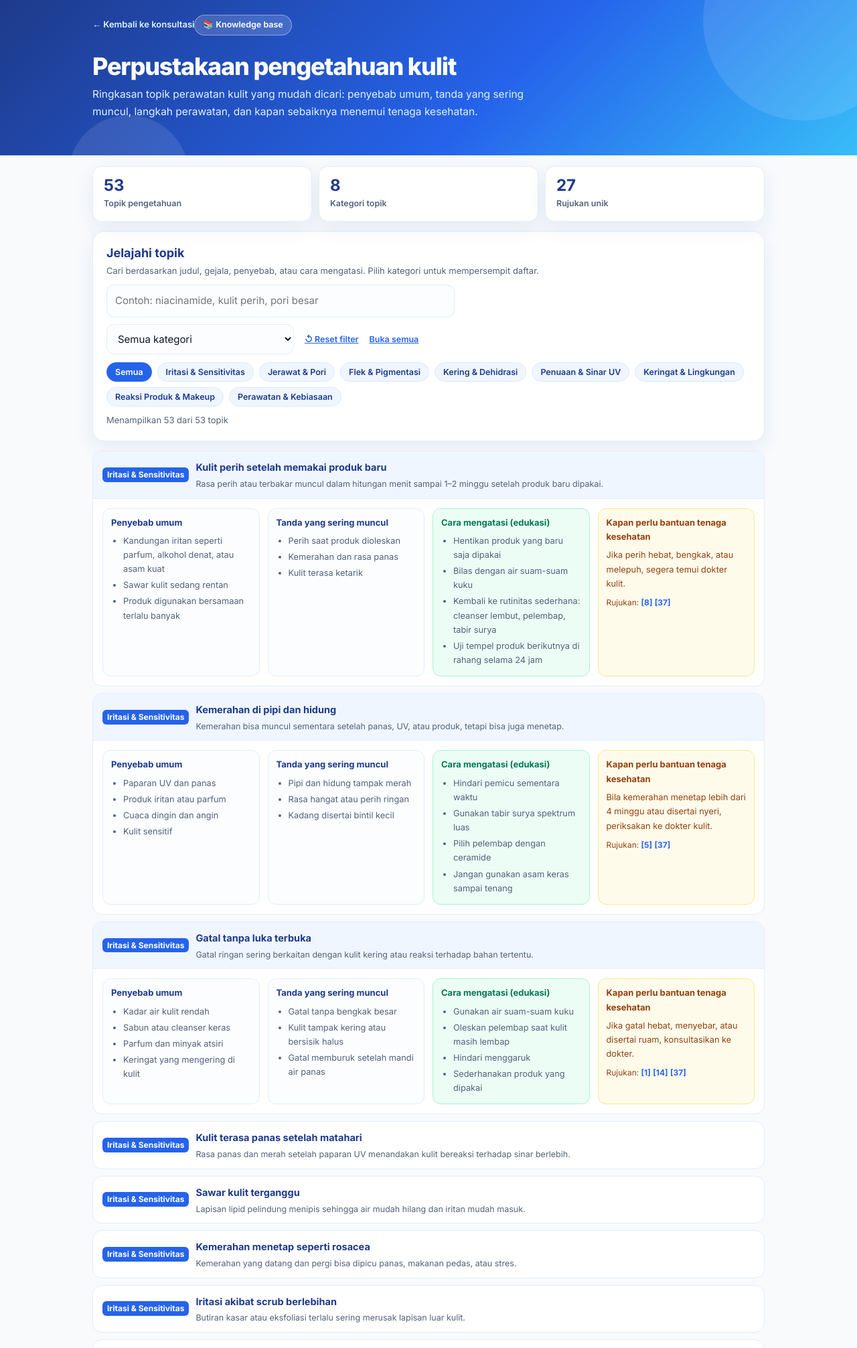
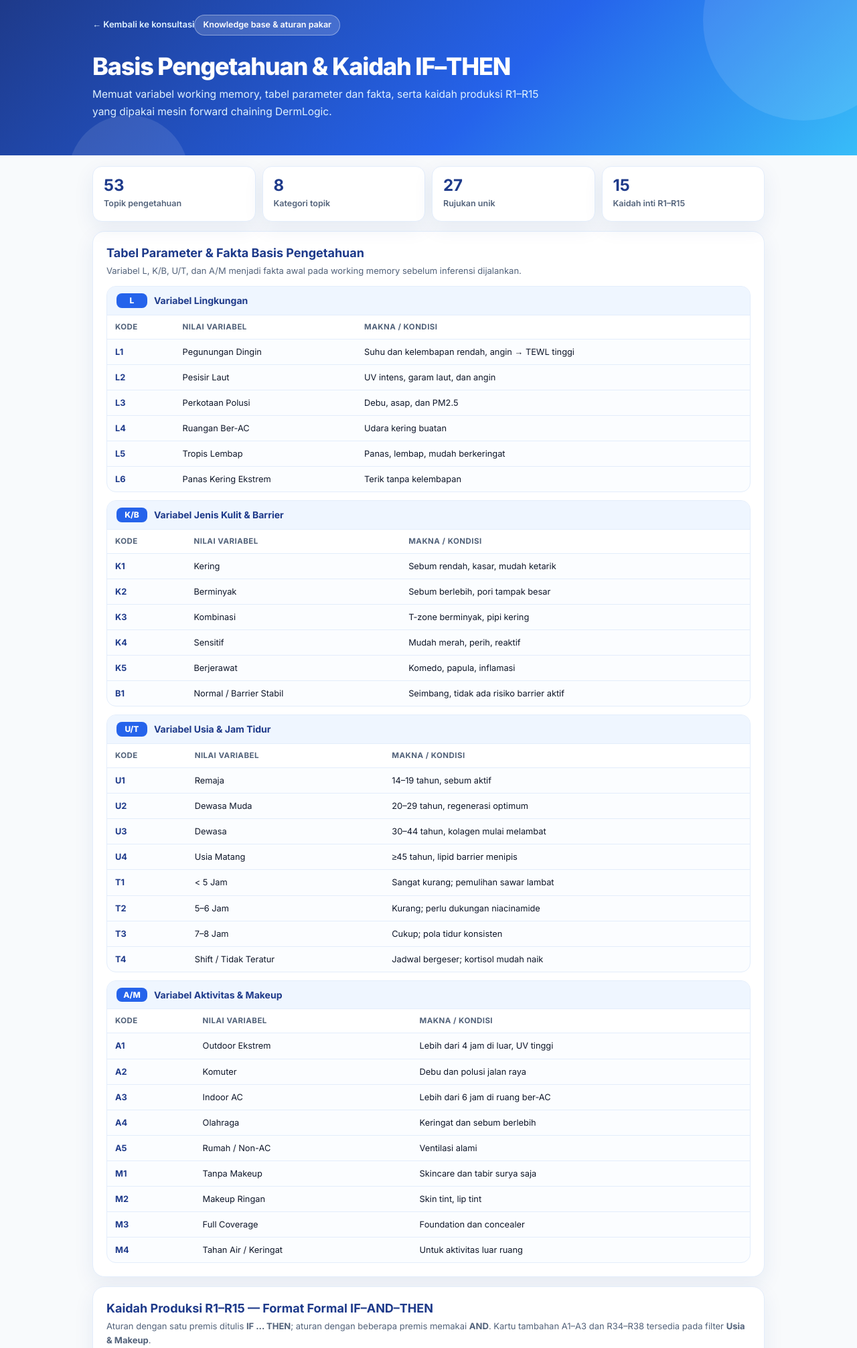
Before and after one commit to indanovikepriani/dermlogic, a Laravel app: page /pengetahuan in a window 1280 px wide. Shown: the top 2013 px of the page at 67% size. Run offline with Laravel 12, Linux system fonts and the light colour scheme.

Commit message:
fix: tampilkan lengkap Knowledge Base dan Rules IF-THEN Forward Chaining

```diff
--- a/index.html
+++ b/index.html
@@ -9,7 +9,7 @@
     <link rel="preconnect" href="https://fonts.googleapis.com">
     <link rel="preconnect" href="https://fonts.gstatic.com" crossorigin>
     <link href="https://fonts.googleapis.com/css2?family=Inter:wght@400;500;600;700;800&family=Plus+Jakarta+Sans:wght@500;600;700;800&display=swap" rel="stylesheet">
-    <link rel="stylesheet" href="./public/build/assets/app-C0ScTU9F.css">
+    <link rel="stylesheet" href="./public/build/assets/app-9RbpGkr6.css">
     <link rel="stylesheet" href="./public/css/dermlogic.css">
 </head>
 <body>
--- a/public/css/dermlogic.css
+++ b/public/css/dermlogic.css
@@ -87,4 +87,7 @@ details.card summary{cursor:pointer;color:var(--b900)}
 .kb-cats{display:flex;flex-wrap:wrap;gap:8px;margin-top:12px}
 .kb-cat{border:1px solid var(--b100);background:var(--b50);color:var(--b900);border-radius:99px;padding:6px 12px;font:600 12.5px Inter,sans-serif;cursor:pointer}
 .kb-cat:hover{border-color:var(--pri)}.kb-cat.on{background:var(--pri);border-color:var(--pri);color:#fff}
+.var-grid{display:grid;gap:12px;margin-top:12px}.var-group{border:1px solid var(--line);border-radius:14px;background:#fbfdff;overflow:hidden}.var-group h3{margin:0;padding:10px 14px;background:var(--b50);border-bottom:1px solid var(--line);font-size:14px;color:var(--b900);display:flex;align-items:center;gap:10px}.rule-code{display:inline-grid;place-items:center;min-width:46px;padding:3px 8px;border-radius:8px;background:var(--pri);color:#fff;font-weight:800;font-size:12px}.var-table{width:100%;border-collapse:collapse;font-size:12.8px}.var-table th,.var-table td{padding:8px 12px;text-align:left;border-bottom:1px solid var(--line);vertical-align:top}.var-table th{color:var(--mut);font-size:11.5px;text-transform:uppercase;letter-spacing:.04em;background:#fff}.var-table tr:last-child td{border-bottom:0}.var-table td:first-child{white-space:nowrap;color:var(--b900)}
+.rule-card summary{grid-template-columns:auto 1fr auto}.rule-card summary .tag{grid-row:span 2}.rule-card summary small{grid-column:2;grid-row:2}.rule-card .rule-logic{font-family:ui-monospace,SFMono-Regular,Menlo,monospace;font-size:12.5px;line-height:1.6;color:var(--b900);background:#fff;border:1px solid var(--line);border-radius:10px;padding:10px}.rule-logic b{color:var(--pri)}.rule-refs{font-size:11.5px!important;line-height:1.6}.rule-cite{display:block;margin-top:4px;color:var(--mut)}
+@media(max-width:640px){.var-table th,.var-table td{padding:7px 8px}.rule-card summary{grid-template-columns:1fr}.rule-card summary .tag{grid-row:auto;justify-self:start}.rule-card summary small{grid-column:1;grid-row:auto}}
 @media print{body{background:#fff}nav,.btn,.noprint,.no-print,.modal,.flow,.kb-stats,.kb-tools,.kb-cats{display:none!important}.hero{background:#1e3a8a!important;-webkit-print-color-adjust:exact;print-color-adjust:exact}.card,.section{break-inside:avoid;box-shadow:none}.know-search{display:none}}
--- /dev/null
+++ b/public/js/dermlogic/rules.js
@@ -0,0 +1,241 @@
+const KB_VARIABLES = [
+  {
+    code: 'L',
+    title: 'Variabel Lingkungan',
+    rows: [
+      ['L1', 'Pegunungan Dingin', 'Suhu dan kelembapan rendah, angin → TEWL tinggi'],
+      ['L2', 'Pesisir Laut', 'UV intens, garam laut, dan angin'],
+      ['L3', 'Perkotaan Polusi', 'Debu, asap, dan PM2.5'],
+      ['L4', 'Ruangan Ber-AC', 'Udara kering buatan'],
+      ['L5', 'Tropis Lembap', 'Panas, lembap, mudah berkeringat'],
+      ['L6', 'Panas Kering Ekstrem', 'Terik tanpa kelembapan'],
+    ],
+  },
+  {
+    code: 'K/B',
+    title: 'Variabel Jenis Kulit & Barrier',
+    rows: [
+      ['K1', 'Kering', 'Sebum rendah, kasar, mudah ketarik'],
+      ['K2', 'Berminyak', 'Sebum berlebih, pori tampak besar'],
+      ['K3', 'Kombinasi', 'T-zone berminyak, pipi kering'],
+      ['K4', 'Sensitif', 'Mudah merah, perih, reaktif'],
+      ['K5', 'Berjerawat', 'Komedo, papula, inflamasi'],
+      ['B1', 'Normal / Barrier Stabil', 'Seimbang, tidak ada risiko barrier aktif'],
+    ],
+  },
+  {
+    code: 'U/T',
+    title: 'Variabel Usia & Jam Tidur',
+    rows: [
+      ['U1', 'Remaja', '14–19 tahun, sebum aktif'],
+      ['U2', 'Dewasa Muda', '20–29 tahun, regenerasi optimum'],
+      ['U3', 'Dewasa', '30–44 tahun, kolagen mulai melambat'],
+      ['U4', 'Usia Matang', '≥45 tahun, lipid barrier menipis'],
+      ['T1', '< 5 Jam', 'Sangat kurang; pemulihan sawar lambat'],
+      ['T2', '5–6 Jam', 'Kurang; perlu dukungan niacinamide'],
+      ['T3', '7–8 Jam', 'Cukup; pola tidur konsisten'],
+      ['T4', 'Shift / Tidak Teratur', 'Jadwal bergeser; kortisol mudah naik'],
+    ],
+  },
+  {
+    code: 'A/M',
+    title: 'Variabel Aktivitas & Makeup',
+    rows: [
+      ['A1', 'Outdoor Ekstrem', 'Lebih dari 4 jam di luar, UV tinggi'],
+      ['A2', 'Komuter', 'Debu dan polusi jalan raya'],
+      ['A3', 'Indoor AC', 'Lebih dari 6 jam di ruang ber-AC'],
+      ['A4', 'Olahraga', 'Keringat dan sebum berlebih'],
+      ['A5', 'Rumah / Non-AC', 'Ventilasi alami'],
+      ['M1', 'Tanpa Makeup', 'Skincare dan tabir surya saja'],
+      ['M2', 'Makeup Ringan', 'Skin tint, lip tint'],
+      ['M3', 'Full Coverage', 'Foundation dan concealer'],
+      ['M4', 'Tahan Air / Keringat', 'Untuk aktivitas luar ruang'],
+    ],
+  },
+];
+
+const KB_CORE_REFS = {
+  rafi: 'Rafi, R. A., Purnamasari, I., & Maulana, I. (2026), Jurnal Ilmiah Wahana Pendidikan',
+  sulindawaty: 'Sulindawaty, et al. (2022), JIKOMSI',
+  sasmita: 'Sasmita, G. (2020), Jurnal Informatika Kaputama (JIK)',
+  putri: 'Putri, A. D., & Rahman, F. (2021), Jurnal Teknologi Informasi dan Sistem Cerdas',
+};
+
+const KB_RULE_META = {
+  R1: { category: 'Lingkungan', sub: 'Lingkungan', title: 'Pegunungan dingin → TEWL', rationale: 'Suhu dan kelembapan rendah mempercepat penguapan air trans epidermal, sehingga sawar kulit perlu lipid dan humektan.', cites: ['sulindawaty', 'sasmita'] },
+  R2: { category: 'Lingkungan', sub: 'Lingkungan', title: 'AC / indoor → TEWL', rationale: 'Udara kering buatan menurunkan hidrasi lapisan terluar kulit dan memicu rasa ketarik.', cites: ['sulindawaty'] },
+  R3: { category: 'Lingkungan', sub: 'Lingkungan', title: 'Pesisir → UV + garam', rationale: 'UV tinggi dan garam laut meningkatkan stres oksidatif sekaligus iritasi osmotik pada kulit.', cites: ['sulindawaty', 'rafi'] },
+  R4: { category: 'Lingkungan', sub: 'Lingkungan', title: 'Panas kering → UV + TEWL', rationale: 'Terik dan udara kering menggabungkan beban UV dengan kehilangan air berlebih.', cites: ['sulindawaty'] },
+  R5: { category: 'Lingkungan', sub: 'Lingkungan', title: 'Polusi → stres oksidatif', rationale: 'Partikulat PM2.5 menempel pada sebum dan memicu radikal bebas yang mempercepat penuaan kulit.', cites: ['sulindawaty', 'sasmita'] },
+  R6: { category: 'Lingkungan', sub: 'Lingkungan & Aktivitas', title: 'Tropis lembap → sebum', rationale: 'Panas dan lembap meningkatkan produksi sebum serta keringat, sehingga tekstur ringan lebih sesuai.', cites: ['sulindawaty'] },
+  R7: { category: 'Jam Tidur', sub: 'Jam Tidur', title: 'Tidur buruk → sawar lemah', rationale: 'Kurang tidur dan jadwal shift memperlambat pemulihan sawar kulit serta memengaruhi kortisol.', cites: ['putri'] },
+  R8: { category: 'Lingkungan', sub: 'Lingkungan & Aktivitas', title: 'Outdoor → beban UV', rationale: 'Paparan luar ruang lebih dari empat jam menaikkan akumulasi UV harian.', cites: ['rafi'] },
+  R9: { category: 'Lingkungan', sub: 'Lingkungan & Aktivitas', title: 'Olahraga → keringat', rationale: 'Keringat yang dibiarkan mengering bersama sebum dapat menyumbat saluran kelenjar dan mengiritasi.', cites: ['rafi', 'sulindawaty'] },
+  R10: { category: 'Jenis Kulit', sub: 'Barrier', title: 'TEWL berulang → barrier lemah', rationale: 'Kehilangan air yang berulang melemahkan lapisan lipid sehingga iritan lebih mudah masuk.', cites: ['sasmita', 'sulindawaty'] },
+  R11: { category: 'Jenis Kulit', sub: 'Jenis Kulit', title: 'Kulit kering → emolien', rationale: 'Sebum rendah memerlukan humektan dan emolien agar air tidak terus menguap.', cites: ['rafi'] },
+  R12: { category: 'Jenis Kulit', sub: 'Jenis Kulit', title: 'Berminyak → formula ringan', rationale: 'Sebum tinggi tetap membutuhkan pelembap, tetapi tekstur gel bebas minyak lebih sesuai.', cites: ['rafi'] },
+  R13: { category: 'Jenis Kulit', sub: 'Jenis Kulit', title: 'Kombinasi → keseimbangan', rationale: 'T-zone berminyak dan pipi kering memerlukan niacinamide serta humektan ringan.', cites: ['rafi', 'sasmita'] },
+  R14: { category: 'Jenis Kulit', sub: 'Barrier', title: 'Sensitif / barrier → hindari iritan', rationale: 'Kulit sensitif dan sawar rentan lebih reaktif terhadap parfum, alkohol, dan eksfoliasi keras.', cites: ['sulindawaty'] },
+  R15: { category: 'Jenis Kulit', sub: 'Jenis Kulit', title: 'Berjerawat → terapi topikal', rationale: 'Hiperkeratinisasi, sebum, C. acnes, dan inflamasi memerlukan agen anti-komedo serta anti-inflamasi.', cites: ['rafi', 'putri'] },
+  A1: { category: 'Usia & Makeup', sub: 'Usia', title: 'Remaja → sebum aktif', rationale: 'Fluktuasi hormon remaja meningkatkan sebum; retinoid anti-aging keras sebaiknya dihindari.', cites: ['rafi', 'putri'] },
+  A2: { category: 'Usia & Makeup', sub: 'Usia', title: 'Dewasa/matang → kolagen', rationale: 'Sintesis kolagen, elastin, dan lipid menurun sehingga peptide, bakuchiol, dan ceramide relevan.', cites: ['rafi', 'sasmita'] },
+  A3: { category: 'Usia & Makeup', sub: 'Usia', title: 'Usia matang → lipid tambahan', rationale: 'Penipisan lipid barrier meningkatkan TEWL sehingga emolien tambahan diperlukan.', cites: ['rafi', 'sulindawaty'] },
+  R34: { category: 'Usia & Makeup', sub: 'Makeup', title: 'Makeup → bersih tuntas', rationale: 'Makeup yang tidak diangkat dapat memicu sumbatan pori dan iritasi; aplikator perlu higienis.', cites: ['sulindawaty'] },
+  R35: { category: 'Usia & Makeup', sub: 'Makeup', title: 'Kulit berminyak → base oil-free', rationale: 'Base non-komedogenik mengurangi risiko sumbatan pori pada kulit berminyak atau berjerawat.', cites: ['rafi'] },
+  R36: { category: 'Usia & Makeup', sub: 'Makeup', title: 'Kulit kering → base hydrating', rationale: 'Base dengan kandungan melembapkan membantu mencegah riasan tampak pecah pada kulit kering.', cites: ['rafi'] },
+  R37: { category: 'Usia & Makeup', sub: 'Makeup', title: 'Outdoor → waterproof', rationale: 'Aktivitas luar ruang memerlukan formula tahan keringat dan perlindungan UV berulang.', cites: ['rafi', 'sulindawaty'] },
+  R38: { category: 'Usia & Makeup', sub: 'Makeup', title: 'Tanpa makeup → tinted SPF', rationale: 'Tabir surya bertint dapat meratakan warna kulit sekaligus memberi fotoprotection.', cites: ['rafi'] },
+};
+
+const KB_FACT_LABELS = {
+  'env:gunung': 'L = Pegunungan Dingin (TEWL tinggi)',
+  'env:pesisir': 'L = Pesisir Laut (UV intens & air asin)',
+  'env:perkotaan': 'L = Perkotaan Polusi (PM2.5)',
+  'env:ac': 'L = Ruangan Ber-AC',
+  'env:tropis': 'L = Tropis Lembap',
+  'env:panas_kering': 'L = Panas Kering Ekstrem',
+  'kulit:kering': 'K = Kering',
+  'kulit:berminyak': 'K = Berminyak',
+  'kulit:kombinasi': 'K = Kombinasi',
+  'kulit:sensitif': 'K = Sensitif / B = Barrier rentan',
+  'kulit:berjerawat': 'K = Berjerawat',
+  'kulit:normal': 'K = Normal',
+  'keluhan:barrier': 'B = Sawar kulit rentan',
+  'tidur:sangat_kurang': 'T = < 5 Jam',
+  'tidur:kurang': 'T = 5–6 Jam',
+  'tidur:cukup': 'T = 7–8 Jam',
+  'tidur:tidak_teratur': 'T = Shift / Tidak Teratur',
+  'usia:remaja': 'U = Remaja (14–19 tahun)',
+  'usia:muda': 'U = Dewasa Muda (20–29 tahun)',
+  'usia:dewasa': 'U = Dewasa (30–44 tahun)',
+  'usia:matang': 'U = Usia Matang (≥45 tahun)',
+  'akt:outdoor': 'A = Outdoor Ekstrem',
+  'akt:komuter': 'A = Komuter',
+  'akt:indoor_ac': 'A = Indoor AC',
+  'akt:olahraga': 'A = Olahraga',
+  'akt:rumah': 'A = Rumah / Non-AC',
+  'makeup:tanpa': 'M = Tanpa Makeup',
+  'makeup:ringan': 'M = Makeup Ringan',
+  'makeup:full': 'M = Full Coverage',
+  'makeup:outdoor': 'M = Tahan Air / Keringat',
+};
+
+const kbEsc = (value) => String(value == null ? '' : value).replace(/[&<>"']/g, (char) => ({
+  '&': '&amp;',
+  '<': '&lt;',
+  '>': '&gt;',
+  '"': '&quot;',
+  "'": '&#39;',
+}[char]));
+
+const kbClean = (value) => String(value == null ? '' : value).replace(/&amp;/g, '&');
+
+const kbFactLabel = (code) => {
+  const negated = code.startsWith('!');
+  const base = negated ? code.slice(1) : code;
+  let label = KB_FACT_LABELS[base];
+
+  if (!label && ST[base]) label = `Fakta = ${ST[base]}`;
+  if (!label && C[base]) label = `${base.startsWith('REC:') ? 'Bahan aktif' : base.startsWith('AVOID:') ? 'Dihindari' : base.startsWith('TX:') ? 'Formulasi' : 'Tindakan'} = ${kbClean(C[base][0])}`;
+  if (!label) label = code;
+
+  return `${negated ? 'NOT ' : ''}${label}`;
+};
+
+const kbCondition = (condition) => condition.split('|').map((part) => kbFactLabel(part.trim())).join(' OR ');
+
+const kbThen = (rule) => {
+  const outputs = rule[2] || [];
+  const active = outputs.filter((item) => item.startsWith('REC:')).map(kbFactLabel);
+  const avoid = outputs.filter((item) => item.startsWith('AVOID:')).map(kbFactLabel);
+  const form = outputs.filter((item) => item.startsWith('TX:') || item.startsWith('MK:')).map(kbFactLabel);
+  const action = outputs.filter((item) => item.startsWith('HABIT:')).map(kbFactLabel);
+  const facts = outputs.filter((item) => !/^(REC:|AVOID:|TX:|MK:|HABIT:)/.test(item)).map(kbFactLabel);
+  const groups = [
+    ['Fakta turunan', facts],
+    ['Bahan aktif', active],
+    ['Formulasi', form],
+    ['Dihindari', avoid],
+    ['Tindakan', action],
+  ].filter((group) => group[1].length);
+
+  if (!groups.length) return '<p class="hint">Tidak ada konklusi tambahan.</p>';
+
+  return groups.map(([label, items]) => `<p><b>${kbEsc(label)}:</b> ${kbEsc(items.join(', '))}</p>`).join('');
+};
+
+const kbCitations = (keys) => keys.map((key) => `<span class="rule-cite">${kbEsc(KB_CORE_REFS[key])}</span>`).join(' · ');
+
+const kbRuleCard = (rule, meta) => {
+  const logic = `IF ${(rule[1] || []).map(kbCondition).join(' AND ')} THEN ${(rule[2] || []).map(kbFactLabel).join(' + ')}`;
+  const search = `${rule[0]} ${meta.title} ${meta.category} ${meta.sub} ${meta.rationale} ${logic} ${kbThen(rule).replace(/<[^>]+>/g, ' ')}`;
+  return `<details class="know-card rule-card" data-category="${kbEsc(meta.category)}" data-search="${kbEsc(search.toLowerCase())}">
+  <summary><span class="tag rule-code">${kbEsc(rule[0])}</span><b>${kbEsc(meta.title)}</b><small>${kbEsc(meta.category)} · ${kbEsc(meta.sub)}</small></summary>
+  <div class="know-body rule-body">
+    <div class="know-col"><h4>Pernyataan logika (IF–THEN)</h4><p class="rule-logic"><b>IF</b> ${kbEsc((rule[1] || []).map(kbCondition).join(' AND '))} <b>THEN</b> ${kbEsc((rule[2] || []).map(kbFactLabel).join(' + '))}</p>${rule[4] && rule[4].length ? `<p class="know-ref">Rujukan topik: ${rule[4].map((n) => `<a href="./referensi#r${n}">[${n}]</a>`).join(' ')}</p>` : ''}</div>
+    <div class="know-col ok"><h4>Konklusi (bahan / formulasi / tindakan)</h4>${kbThen(rule)}</div>
+    <div class="know-col warn"><h4>Rasional ilmiah & sitasi</h4><p>${kbEsc(meta.rationale)}</p><p class="rule-refs">${kbCitations(meta.cites)}</p></div>
+  </div>
+  <template class="rule-search">${kbEsc(search.toLowerCase())}</template>
+</details>`;
+};
+
+const kbVariableTable = () => KB_VARIABLES.map((group) => `<section class="var-group">
+  <h3><span class="rule-code">${kbEsc(group.code)}</span> ${kbEsc(group.title)}</h3>
+  <table class="var-table"><thead><tr><th>Kode</th><th>Nilai variabel</th><th>Makna / kondisi</th></tr></thead><tbody>
+  ${group.rows.map((row) => `<tr><td><b>${kbEsc(row[0])}</b></td><td>${kbEsc(row[1])}</td><td>${kbEsc(row[2])}</td></tr>`).join('')}
+  </tbody></table>
+</section>`).join('');
+
+const kbCoreRules = () => RULES
+  .filter((rule) => /^R\d+$/.test(rule[0]))
+  .filter((rule) => Number(rule[0].slice(1)) >= 1 && Number(rule[0].slice(1)) <= 15)
+  .sort((a, b) => Number(a[0].slice(1)) - Number(b[0].slice(1)));
+
+const kbExtraRules = () => ['A1', 'A2', 'A3', 'R34', 'R35', 'R36', 'R37', 'R38']
+  .map((id) => RULES.find((rule) => rule[0] === id))
+  .filter(Boolean);
+
+const renderKbRules = () => {
+  const root = document.querySelector('#ruleList');
+  const variableRoot = document.querySelector('#varGroups');
+  const count = document.querySelector('#ruleCount');
+  if (!root || !variableRoot) return;
+
+  variableRoot.innerHTML = kbVariableTable();
+
+  const catalog = [...kbCoreRules(), ...kbExtraRules()].filter((rule) => KB_RULE_META[rule[0]]);
+  root.innerHTML = catalog.map((rule) => kbRuleCard(rule, KB_RULE_META[rule[0]])).join('');
+
+  const input = document.querySelector('#ruleQ');
+  const buttons = [...document.querySelectorAll('#ruleFilters .kb-cat')];
+  let active = 'Semua Rule';
+
+  const draw = () => {
+    const term = input.value.trim().toLowerCase();
+    let visible = 0;
+
+    root.querySelectorAll('.rule-card').forEach((card) => {
+      const category = card.dataset.category;
+      const haystack = card.dataset.search || '';
+      const show = (active === 'Semua Rule' || category === active) && (!term || haystack.includes(term));
+      card.hidden = !show;
+      if (show) visible += 1;
+    });
+
+    buttons.forEach((button) => button.classList.toggle('on', button.dataset.filter === active));
+    if (count) count.textContent = `Menampilkan ${visible} dari ${catalog.length} kaidah · ${kbCoreRules().length} kaidah inti R1–R15`;
+  };
+
+  buttons.forEach((button) => {
+    button.onclick = () => {
+      active = button.dataset.filter;
+      draw();
+    };
+  });
+
+  input.oninput = draw;
+  draw();
+};
+
+renderKbRules();
--- a/resources/views/dermlogic/pengetahuan.blade.php
+++ b/resources/views/dermlogic/pengetahuan.blade.php
@@ -8,12 +8,23 @@
     <link rel="stylesheet" href="{{ asset('css/dermlogic.css') }}">
 </head>
 <body>
-<header class="hero hero-sm"><div class="w"><a class="back" href="{{ route('home') }}">← Kembali ke konsultasi</a><span class="badge">📚 Knowledge base</span>
-<h1>Perpustakaan pengetahuan kulit</h1><p>Ringkasan topik perawatan kulit yang mudah dicari: penyebab umum, tanda yang sering muncul, langkah perawatan, dan kapan sebaiknya menemui tenaga kesehatan.</p></div></header>
+<header class="hero hero-sm"><div class="w"><a class="back" href="{{ route('home') }}">← Kembali ke konsultasi</a><span class="badge">Knowledge base &amp; aturan pakar</span>
+<h1>Basis Pengetahuan &amp; Kaidah IF–THEN</h1><p>Memuat variabel working memory, tabel parameter dan fakta, serta kaidah produksi R1–R15 yang dipakai mesin forward chaining DermLogic.</p></div></header>
 <div class="w page">
 <div class="kb-stats" id="kbStats"></div>
-<div class="card search">
-<h2>Jelajahi topik</h2><p class="hint">Cari berdasarkan judul, gejala, penyebab, atau cara mengatasi. Pilih kategori untuk mempersempit daftar.</p>
+<section class="card" style="margin-top:14px">
+<h2>Tabel Parameter &amp; Fakta Basis Pengetahuan</h2><p class="hint">Variabel L, K/B, U/T, dan A/M menjadi fakta awal pada working memory sebelum inferensi dijalankan.</p>
+<div id="varGroups" class="var-grid"></div>
+</section>
+<section class="card" style="margin-top:14px">
+<h2>Kaidah Produksi R1–R15 — Format Formal IF–AND–THEN</h2><p class="hint">Aturan dengan satu premis ditulis <b>IF ... THEN</b>; aturan dengan beberapa premis memakai <b>AND</b>. Kartu tambahan A1–A3 dan R34–R38 tersedia pada filter <b>Usia &amp; Makeup</b>.</p>
+<div class="search"><input type="search" id="ruleQ" placeholder="Cari kode rule, premis, konklusi, atau rasional: R1, TEWL, polusi, tidur" autocomplete="off"></div>
+<div class="kb-cats" id="ruleFilters"><button type="button" class="kb-cat on" data-filter="Semua Rule">Semua Rule</button><button type="button" class="kb-cat" data-filter="Lingkungan">Lingkungan</button><button type="button" class="kb-cat" data-filter="Jenis Kulit">Jenis Kulit</button><button type="button" class="kb-cat" data-filter="Jam Tidur">Jam Tidur</button><button type="button" class="kb-cat" data-filter="Usia &amp; Makeup">Usia &amp; Makeup</button></div>
+<p class="hint" id="ruleCount" style="margin:10px 0 0"></p>
+<div id="ruleList" class="know-list" style="margin-top:12px"></div>
+</section>
+<div class="card search" style="margin-top:14px">
+<h2>Jelajahi topik edukasi</h2><p class="hint">Cari berdasarkan judul, gejala, penyebab, atau cara mengatasi. Pilih kategori untuk mempersempit daftar.</p>
 <input type="search" id="kbQ" placeholder="Contoh: niacinamide, kulit perih, pori besar" autocomplete="off">
 <div class="kb-tools"><select id="kbCat" aria-label="Filter kategori"></select><button type="button" class="kb-link" id="kbReset">↺ Reset filter</button><button type="button" class="kb-link" id="kbToggle">Buka semua</button></div>
 <div class="kb-cats" id="kbCats"></div>
@@ -25,13 +36,15 @@
 <p class="hint" style="margin:20px 0;text-align:center">© 2026 DermLogic. Alat edukasi, bukan pengganti pemeriksaan dokter kulit.</p>
 </div>
 <script src="{{ asset('js/dermlogic/data.js') }}"></script>
+<script src="{{ asset('js/dermlogic/rules.js') }}"></script>
 <script src="{{ asset('js/dermlogic/knowledge.js') }}"></script>
 <script>
 const $=s=>document.querySelector(s);
 const esc=s=>String(s==null?"":s).replace(/[&<>"']/g,c=>({"&":"&amp;","<":"&lt;",">":"&gt;",'"':"&quot;","'":"&#39;"}[c]));
 const REF_URL="{{ route('referensi') }}";
 const cats=[...new Set(KNOWLEDGE.map(k=>k.cat))],refs=new Set(KNOWLEDGE.flatMap(k=>k.ref));
-$("#kbStats").innerHTML=`<div class="kb-stat"><b>${KNOWLEDGE.length}</b><span>Topik pengetahuan</span></div><div class="kb-stat"><b>${cats.length}</b><span>Kategori topik</span></div><div class="kb-stat"><b>${refs.size}</b><span>Rujukan unik</span></div>`;
+const coreRules=RULES.filter(r=>/^R\d+$/.test(r[0])&&Number(r[0].slice(1))>=1&&Number(r[0].slice(1))<=15);
+$("#kbStats").innerHTML=`<div class="kb-stat"><b>${KNOWLEDGE.length}</b><span>Topik pengetahuan</span></div><div class="kb-stat"><b>${cats.length}</b><span>Kategori topik</span></div><div class="kb-stat"><b>${refs.size}</b><span>Rujukan unik</span></div><div class="kb-stat"><b>${coreRules.length}</b><span>Kaidah inti R1–R15</span></div>`;
 const q=$("#kbQ"),sel=$("#kbCat"),chips=$("#kbCats"),list=$("#kbList"),count=$("#kbCount"),toggle=$("#kbToggle");
 sel.innerHTML='<option value="">Semua kategori</option>'+cats.map(c=>`<option value="${esc(c)}">${esc(c)}</option>`).join("");
 chips.innerHTML='<button type="button" class="kb-cat on" data-cat="">Semua</button>'+cats.map(c=>`<button type="button" class="kb-cat" data-cat="${esc(c)}">${esc(c)}</button>`).join("");
```
Also changed, not shown: pengetahuan.html (+18 -5 lines), public/js/dermlogic/app.js (+13 -2 lines).
